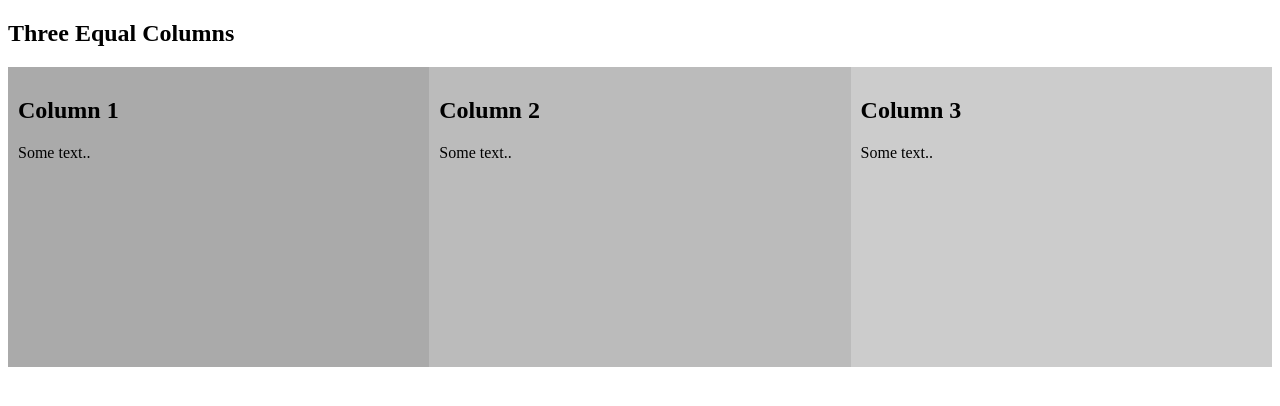
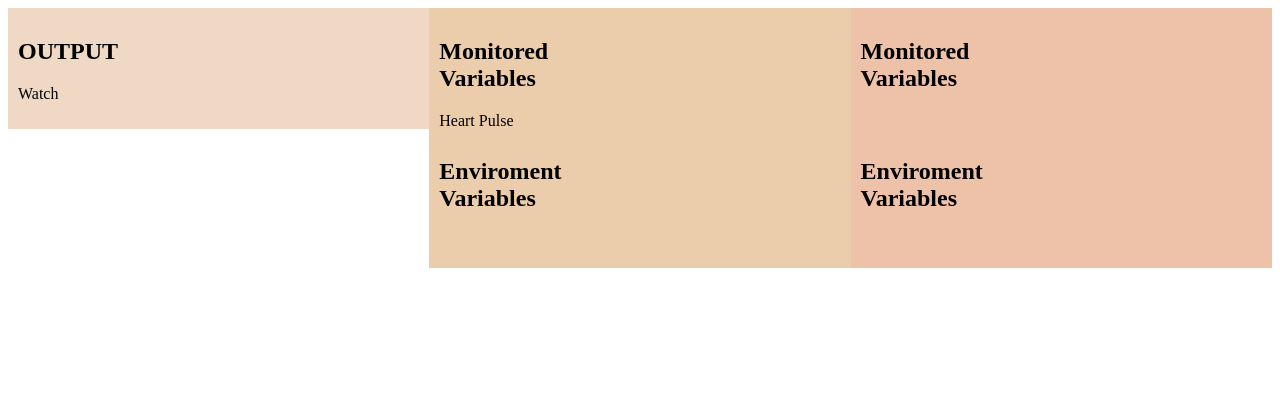
Before and after one commit to Swar-jain/ActivityTracker, a plain HTML site: page index.html in a window 1280 px wide. Drawn offline with Linux system fonts and the light colour scheme.

Commit message:
Created divs for each variable

```diff
--- a/index.html
+++ b/index.html
@@ -13,35 +13,37 @@
   float: left;
   width: 33.33%;
   padding: 10px;
-  height: 300px; /* Should be removed. Only for demonstration */
+
 }
 
-/* Clear floats after the columns */
-.row:after {
-  content: "";
-  display: table;
-  clear: both;
+
+.inner {
+  width:100px;
+  height:100px;
+
 }
 </style>
 </head>
 <body>
 
-<h2>Three Equal Columns</h2>
 
-<div class="row">
-  <div class="column" style="background-color:#aaa;">
-    <h2>Column 1</h2>
-    <p>Some text..</p>
+ <div class="column" style="background-color:#EFD8C4;">
+    <h2>OUTPUT</h2>
+    <p>Watch</p>
   </div>
-  <div class="column" style="background-color:#bbb;">
-    <h2>Column 2</h2>
-    <p>Some text..</p>
+  <div class="column" style="background-color:#EBCCAB;">
+    <div class="inner">
+      <h2>Monitored Variables</h2>
+      <label id="Pulse">Heart Pulse</label>
+
+    </div>
+    <div class="inner"><h2>Enviroment Variables</h2></div>
   </div>
-  <div class="column" style="background-color:#ccc;">
-    <h2>Column 3</h2>
-    <p>Some text..</p>
+  <div class="column" style="background-color:#EEC2A9;">
+    <div class="inner"><h2>Monitored Variables</h2></div>
+    <div class="inner"><h2>Enviroment Variables</h2></div>
   </div>
-</div>
+
 
 </body>
 
```
